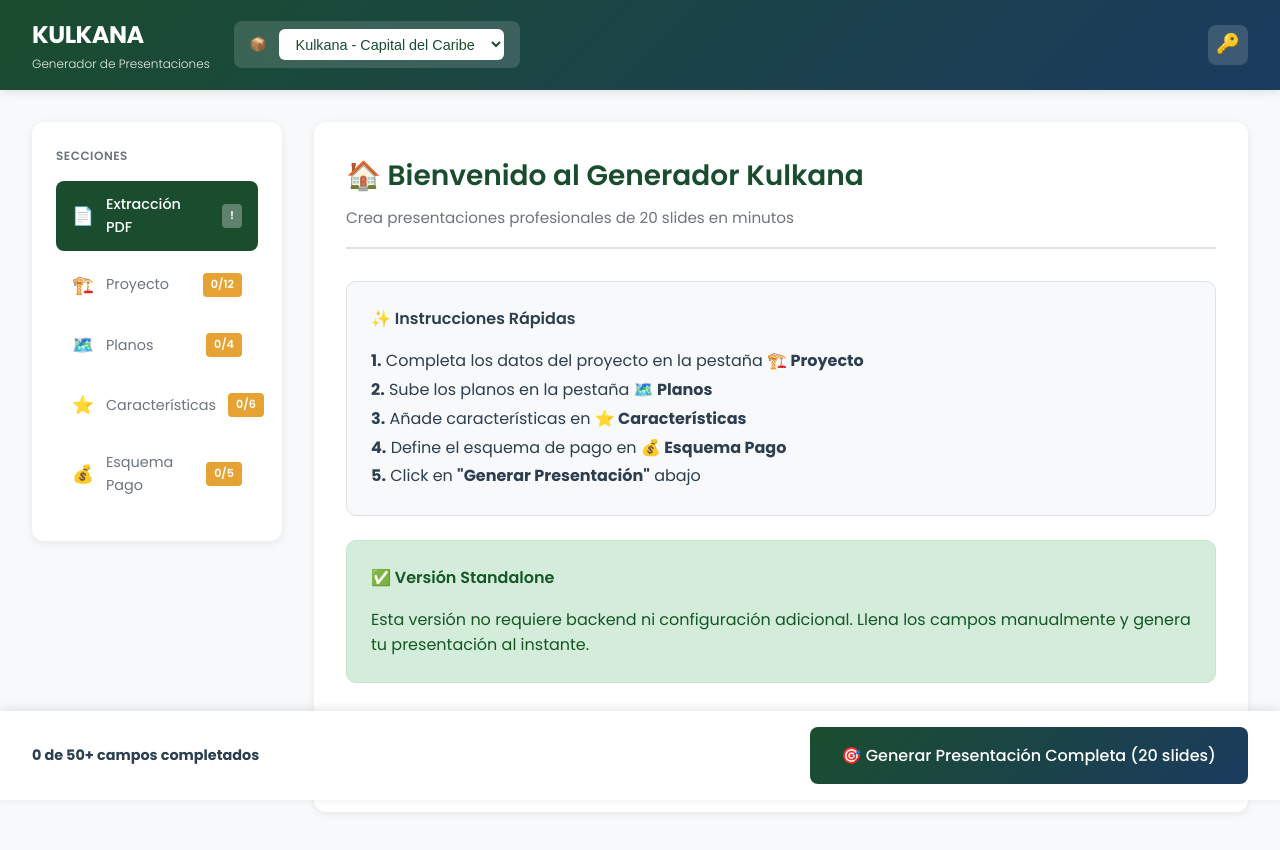
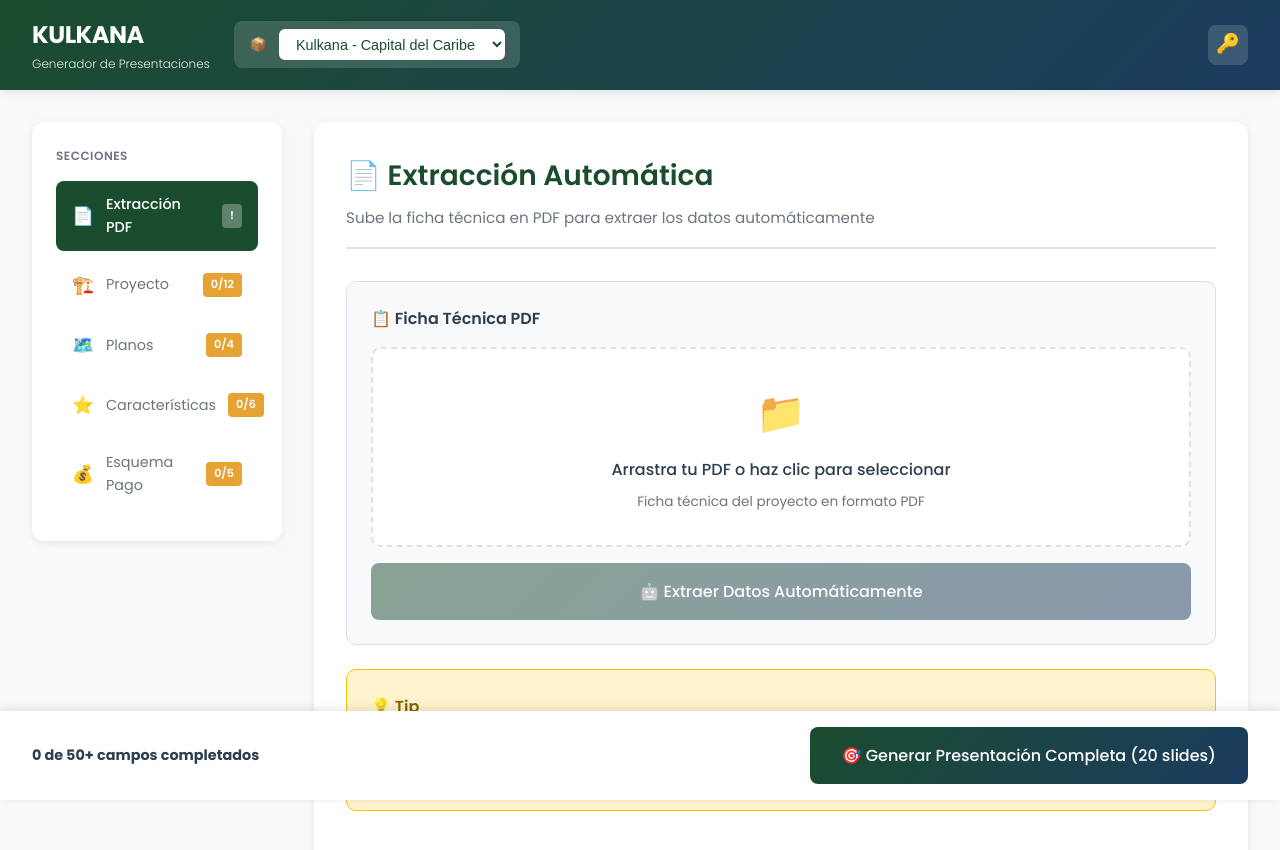
Before and after one commit to sergiogogue/kulkana-generator, a website: page index.html in a window 1280 px wide. Drawn offline with Linux system fonts and the light colour scheme.

Commit message:
Update index.html

```diff
--- a/index.html
+++ b/index.html
@@ -646,35 +646,36 @@
 
         <!-- MAIN CONTENT -->
         <main class="content">
-            <!-- SECCIÓN: INICIO -->
+            <!-- SECCIÓN: EXTRACCIÓN PDF -->
             <div class="section active" id="section-extraccion">
                 <div class="section-header">
-                    <h2 class="section-title">🏠 Bienvenido al Generador Kulkana</h2>
-                    <p class="section-desc">Crea presentaciones profesionales de 20 slides en minutos</p>
+                    <h2 class="section-title">📄 Extracción Automática</h2>
+                    <p class="section-desc">Sube la ficha técnica en PDF para extraer los datos automáticamente</p>
                 </div>
 
+                <div id="alertExtraccion" class="alert"></div>
+
                 <div class="card">
-                    <div class="card-title">✨ Instrucciones Rápidas</div>
-                    <div style="line-height: 1.8;">
-                        <p><strong>1.</strong> Completa los datos del proyecto en la pestaña <strong>🏗️ Proyecto</strong></p>
-                        <p><strong>2.</strong> Sube los planos en la pestaña <strong>🗺️ Planos</strong></p>
-                        <p><strong>3.</strong> Añade características en <strong>⭐ Características</strong></p>
-                        <p><strong>4.</strong> Define el esquema de pago en <strong>💰 Esquema Pago</strong></p>
-                        <p><strong>5.</strong> Click en <strong>"Generar Presentación"</strong> abajo</p>
+                    <div class="card-title">📋 Ficha Técnica PDF</div>
+                    <input type="file" id="pdfFile" accept="application/pdf" style="display: none;" onchange="handlePdfUpload(event)">
+                    <div class="file-zone" id="pdfZone" onclick="document.getElementById('pdfFile').click()">
+                        <div class="file-icon">📁</div>
+                        <div class="file-text">Arrastra tu PDF o haz clic para seleccionar</div>
+                        <div class="file-hint">Ficha técnica del proyecto en formato PDF</div>
+                        <div id="pdfFileName" class="file-name" style="display: none;"></div>
                     </div>
+                    <button class="btn btn-primary btn-block btn-lg" id="btnExtract" disabled onclick="extractDataFromPdf()" style="margin-top: 1rem;">
+                        🤖 Extraer Datos Automáticamente
+                    </button>
                 </div>
 
-                <div class="card" style="background: #d4edda; border-color: #c3e6cb;">
-                    <div class="card-title" style="color: #155724;">✅ Versión Standalone</div>
-                    <p style="color: #155724; margin: 0;">
-                        Esta versión no requiere backend ni configuración adicional.
-                        Llena los campos manualmente y genera tu presentación al instante.
+                <div class="card" style="background: #fff3cd; border-color: #ffc107;">
+                    <div class="card-title" style="color: #856404;">💡 Tip</div>
+                    <p style="color: #856404; margin: 0;">
+                        Asegúrate de configurar tu API Key (🔑) antes de extraer datos.
+                        Si no tienes una, obtenla gratis en console.anthropic.com
                     </p>
                 </div>
-
-                <button class="btn btn-primary btn-block btn-lg" onclick="showSection('proyecto')" style="margin-top: 1rem;">
-                    🚀 Comenzar a Crear Presentación
-                </button>
             </div>
 
             <!-- SECCIÓN: PROYECTO -->
```
